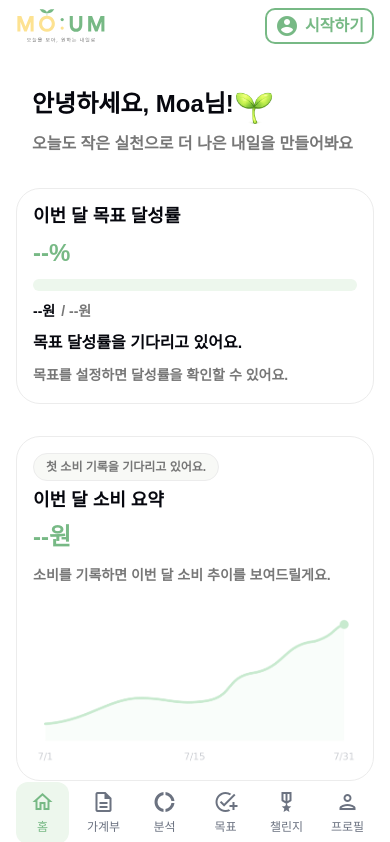
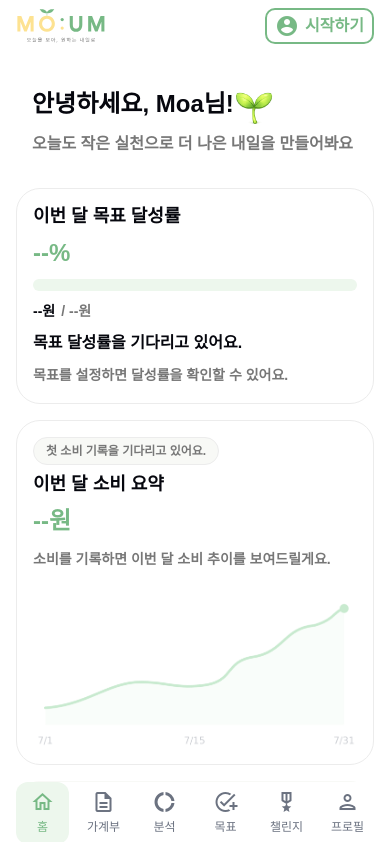
Before and after one commit to hgkang2/est_13_final_project, a Next.js app: page /sub-home in a window 390 px wide. Shown: the top 842 px of the page. Built offline with nearby package versions, Linux system fonts and the light colour scheme; a web font is replaced by a local one.

Commit message:
feat: 서브홈 빈 상태 UI 및 반응형 개선

```diff
--- a/src/components/pages/sub-home/SubHome.module.scss
+++ b/src/components/pages/sub-home/SubHome.module.scss
@@ -15,6 +15,11 @@
   padding: 32px 0;
   flex-direction: column;
   gap: 32px;
+}
+@media (max-width: 1280px) {
+  .content {
+    gap: 16px;
+  }
 }
 
 .topRow {
@@ -1824,9 +1829,6 @@
 }
 
 @media (max-width: 768px) {
-  // .journalHeader h2 {
-  //   @include typo-heading-xs;
-  // }
 
   .journalEmptyText p {
     @include typo-body-m-plus;
```
